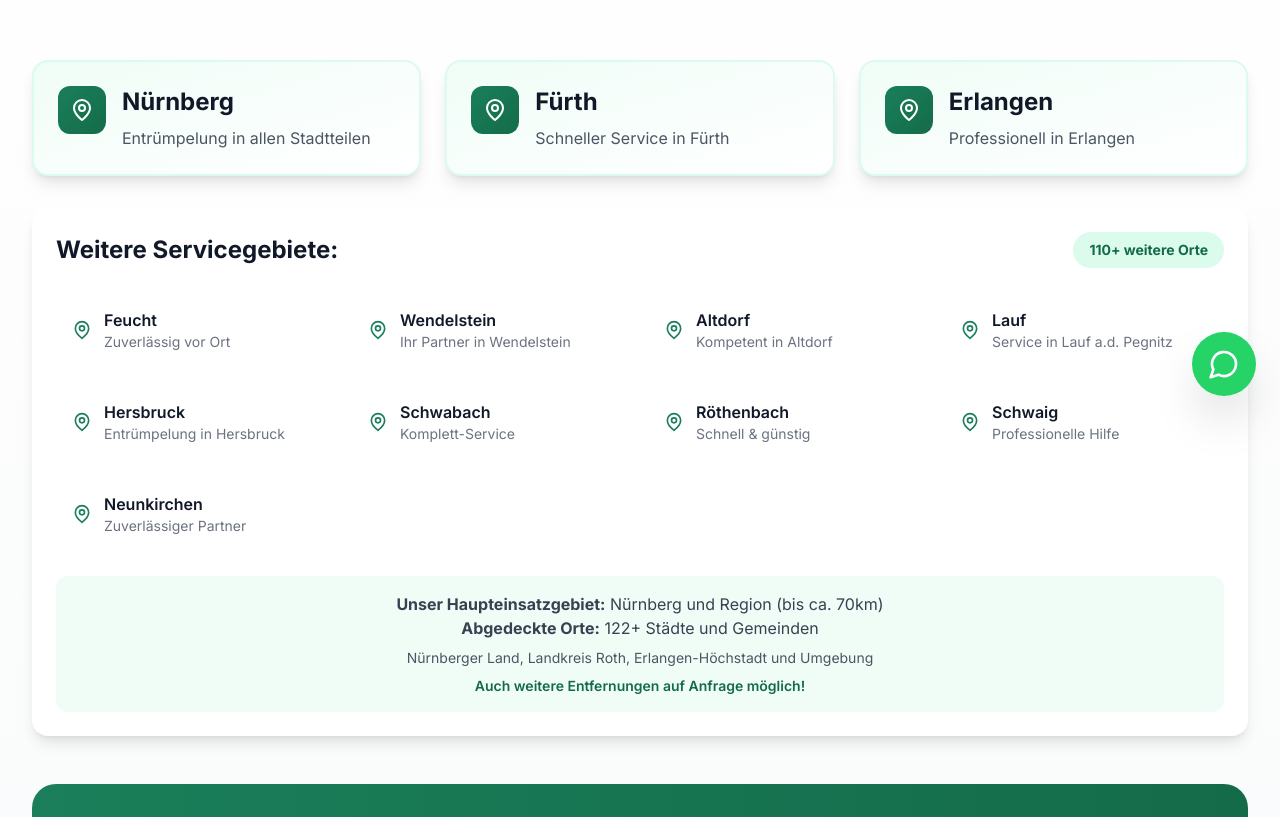
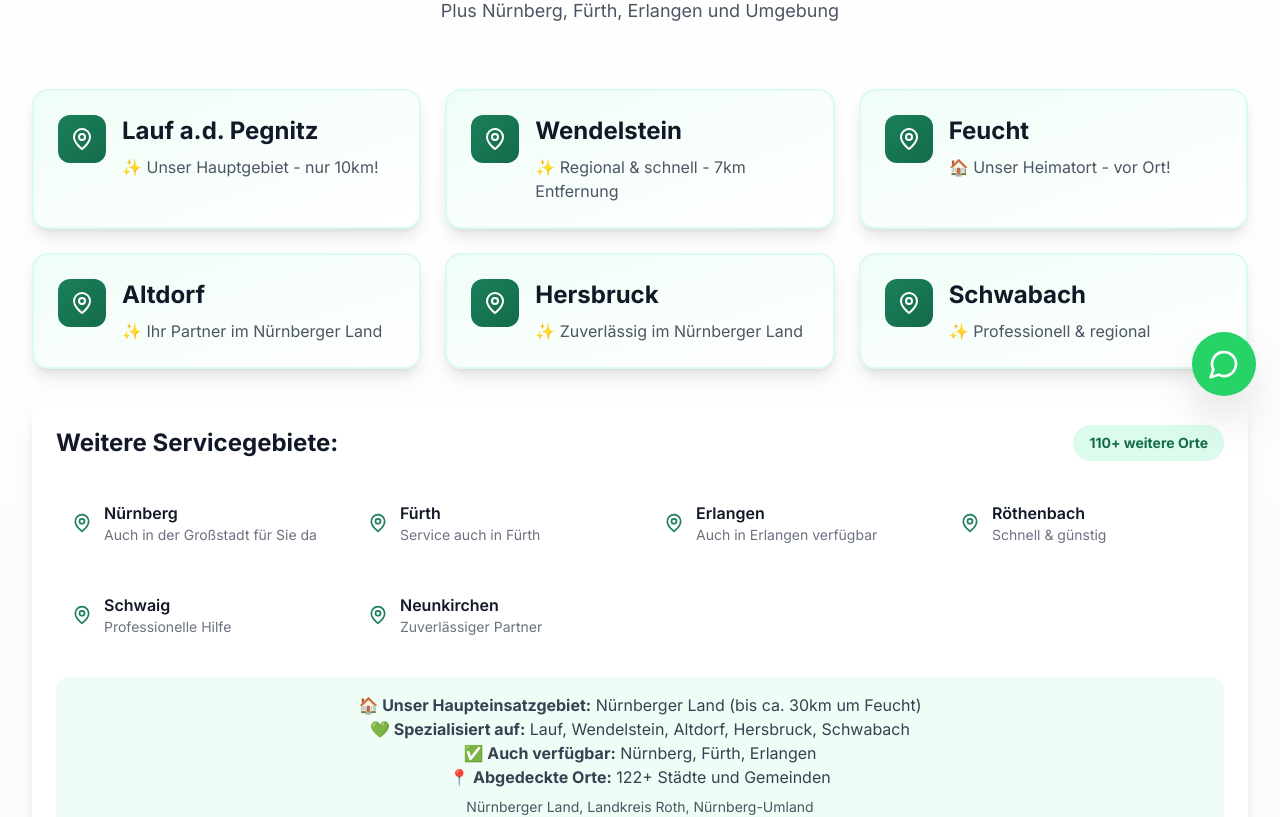
Before and after one commit to karadagicloud-stack/franken-entr-mpelung, a Next.js app: page /gebiete in a window 1280 px wide. Shown: the part 380-1197 px from the top of the page. Built offline with nearby package versions, Linux system fonts and the light colour scheme.

Commit message:
Website & SEO auf Nürnberger Land optimiert: Priorität auf Lauf, Wendelstein, Altdorf, Hersbruck - Nürnberg sekundär

```diff
--- a/app/layout.tsx
+++ b/app/layout.tsx
@@ -14,10 +14,10 @@ const inter = Inter({
 export const metadata: Metadata = {
   metadataBase: new URL('https://franken-entruempelung.vercel.app'),
   title: {
-    default: 'Franken-Entrümpelung | Professionelle Entrümpelung in Nürnberg & Umgebung',
+    default: 'Franken-Entrümpelung | Professionelle Entrümpelung im Nürnberger Land & Nürnberg',
     template: '%s | Franken-Entrümpelung'
   },
-  description: 'Professionelle Entrümpelung in Nürnberg, Fürth, Erlangen und dem gesamten Nürnberger Land. ✓ Schnell ✓ Zuverlässig ✓ Günstige Preise. Jetzt kostenlose Beratung anfordern!',
+  description: 'Aus Feucht - für das Nürnberger Land! Professionelle Entrümpelung in Lauf, Wendelstein, Altdorf, Hersbruck, Schwabach und Region. ✓ Regional ✓ Schnell ✓ Fair. Kostenlose Besichtigung!',
   keywords: ['Entrümpelung Nürnberg', 'Haushaltsauflösung Nürnberg', 'Wohnungsauflösung Nürnberg', 'Entrümpelung Fürth', 'Entrümpelung Erlangen', 'Nürnberger Land'],
   authors: [{ name: 'Franken-Entrümpelung' }],
   creator: 'Franken-Entrümpelung',
--- a/app/sitemap.ts
+++ b/app/sitemap.ts
@@ -60,20 +60,45 @@ export default function sitemap(): MetadataRoute.Sitemap {
     priority: 0.8,
   }))
 
-  // Lokale Seiten (extrem wichtig für Local SEO!)
-  const locationPages = [
-    'nuernberg',
-    'fuerth',
-    'erlangen',
+  // Nürnberger Land Seiten (HÖCHSTE PRIORITÄT!)
+  const nuernbergerLandPages = [
+    'lauf',
+    'wendelstein',
     'feucht',
+    'altdorf',
+    'hersbruck',
     'schwabach',
-    'roth',
-    'lauf',
+    'schwarzenbruck',
+    'eckental',
+    'roethenbach',
+    'schnaittach',
   ].map((location) => ({
     url: `${baseUrl}/entruempelung-${location}`,
     lastModified: new Date(),
     changeFrequency: 'weekly' as const,
-    priority: 0.9, // Sehr wichtig für Local SEO!
+    priority: 0.95, // HÖCHSTE Priorität - unser Hauptgebiet!
+  }))
+
+  // Großstädte (wichtig, aber sekundär)
+  const grossstadtPages = [
+    'nuernberg',
+    'fuerth',
+    'erlangen',
+  ].map((location) => ({
+    url: `${baseUrl}/entruempelung-${location}`,
+    lastModified: new Date(),
+    changeFrequency: 'weekly' as const,
+    priority: 0.85, // Wichtig, aber nicht Fokus
+  }))
+
+  // Weitere Umgebung
+  const umgebungPages = [
+    'roth',
+  ].map((location) => ({
+    url: `${baseUrl}/entruempelung-${location}`,
+    lastModified: new Date(),
+    changeFrequency: 'monthly' as const,
+    priority: 0.8,
   }))
 
   // Rechtliche Seiten
@@ -98,7 +123,9 @@ export default function sitemap(): MetadataRoute.Sitemap {
   return [
     ...mainPages,
     ...servicePages,
-    ...locationPages,
+    ...nuernbergerLandPages,
+    ...grossstadtPages,
+    ...umgebungPages,
     ...legalPages,
   ]
 }
--- a/components/Hero.tsx
+++ b/components/Hero.tsx
@@ -30,12 +30,12 @@ const Hero = () => {
                 <span className="bg-gradient-to-r from-primary-600 to-primary-700 bg-clip-text text-transparent">
                   Entrümpelung
                 </span>{' '}
-                in Nürnberg & Umgebung
+                im Nürnberger Land & Nürnberg
               </h1>
 
               <p className="text-xl md:text-2xl text-gray-600 mb-8 leading-relaxed">
-                Schnell, zuverlässig und zu fairen Preisen. Von der Haushaltsauflösung bis zur
-                Gewerbeentrümpelung – wir übernehmen alles für Sie.
+                <strong>Aus Feucht - für die Region!</strong> Schnell, zuverlässig und zu fairen Preisen.
+                Von der Haushaltsauflösung bis zur Gewerbeentrümpelung – Ihr regionaler Partner!
               </p>
 
               {/* USPs */}
--- a/components/SchemaMarkup.tsx
+++ b/components/SchemaMarkup.tsx
@@ -68,6 +68,46 @@ export default function SchemaMarkup() {
     "areaServed": [
       {
         "@type": "City",
+        "name": "Lauf an der Pegnitz"
+      },
+      {
+        "@type": "City",
+        "name": "Wendelstein"
+      },
+      {
+        "@type": "City",
+        "name": "Feucht"
+      },
+      {
+        "@type": "City",
+        "name": "Altdorf bei Nürnberg"
+      },
+      {
+        "@type": "City",
+        "name": "Hersbruck"
+      },
+      {
+        "@type": "City",
+        "name": "Schwabach"
+      },
+      {
+        "@type": "City",
+        "name": "Schwarzenbruck"
+      },
+      {
+        "@type": "City",
+        "name": "Eckental"
+      },
+      {
+        "@type": "City",
+        "name": "Röthenbach an der Pegnitz"
+      },
+      {
+        "@type": "City",
+        "name": "Schnaittach"
+      },
+      {
+        "@type": "City",
         "name": "Nürnberg"
       },
       {
@@ -80,19 +120,7 @@ export default function SchemaMarkup() {
       },
       {
         "@type": "City",
-        "name": "Feucht"
-      },
-      {
-        "@type": "City",
-        "name": "Schwabach"
-      },
-      {
-        "@type": "City",
         "name": "Roth"
-      },
-      {
-        "@type": "City",
-        "name": "Lauf an der Pegnitz"
       }
     ],
     "hasOfferCatalog": {
--- a/components/ServiceAreas.tsx
+++ b/components/ServiceAreas.tsx
@@ -9,52 +9,55 @@ import { locations } from '@/lib/locations'
 
 const serviceAreas = [
   {
-    name: 'Nürnberg',
-    description: 'Entrümpelung in allen Stadtteilen',
-    link: '/entruempelung-nuernberg',
+    name: 'Lauf a.d. Pegnitz',
+    description: '✨ Unser Hauptgebiet - nur 10km!',
+    link: '/entruempelung-lauf',
     isMain: true,
   },
   {
-    name: 'Fürth',
-    description: 'Schneller Service in Fürth',
-    link: '/entruempelung-fuerth',
-    isMain: true,
-  },
-  {
-    name: 'Erlangen',
-    description: 'Professionell in Erlangen',
-    link: '/entruempelung-erlangen',
+    name: 'Wendelstein',
+    description: '✨ Regional & schnell - 7km Entfernung',
+    link: '/entruempelung-wendelstein',
     isMain: true,
   },
   {
     name: 'Feucht',
-    description: 'Zuverlässig vor Ort',
+    description: '🏠 Unser Heimatort - vor Ort!',
     link: '/entruempelung-feucht',
-  },
-  {
-    name: 'Wendelstein',
-    description: 'Ihr Partner in Wendelstein',
-    link: '/entruempelung-wendelstein',
+    isMain: true,
   },
   {
     name: 'Altdorf',
-    description: 'Kompetent in Altdorf',
+    description: '✨ Ihr Partner im Nürnberger Land',
     link: '/entruempelung-altdorf',
-  },
-  {
-    name: 'Lauf',
-    description: 'Service in Lauf a.d. Pegnitz',
-    link: '/entruempelung-lauf',
+    isMain: true,
   },
   {
     name: 'Hersbruck',
-    description: 'Entrümpelung in Hersbruck',
+    description: '✨ Zuverlässig im Nürnberger Land',
     link: '/entruempelung-hersbruck',
+    isMain: true,
   },
   {
     name: 'Schwabach',
-    description: 'Komplett-Service',
+    description: '✨ Professionell & regional',
     link: '/entruempelung-schwabach',
+    isMain: true,
+  },
+  {
+    name: 'Nürnberg',
+    description: 'Auch in der Großstadt für Sie da',
+    link: '/entruempelung-nuernberg',
+  },
+  {
+    name: 'Fürth',
+    description: 'Service auch in Fürth',
+    link: '/entruempelung-fuerth',
+  },
+  {
+    name: 'Erlangen',
+    description: 'Auch in Erlangen verfügbar',
+    link: '/entruempelung-erlangen',
   },
   {
     name: 'Röthenbach',
@@ -99,7 +102,8 @@ const ServiceAreas = () => {
             Unsere Servicegebiete
           </h2>
           <p className="text-xl text-gray-600 max-w-3xl mx-auto">
-            Wir sind in Nürnberg, dem gesamten Nürnberger Land und Umgebung für Sie da
+            <strong>Aus Feucht - für das gesamte Nürnberger Land!</strong><br />
+            <span className="text-lg">Plus Nürnberg, Fürth, Erlangen und Umgebung</span>
           </p>
         </motion.div>
 
@@ -165,13 +169,15 @@ const ServiceAreas = () => {
           </div>
           <div className="mt-6 p-4 bg-primary-50 rounded-xl text-center">
             <p className="text-gray-700">
-              <strong>Unser Haupteinsatzgebiet:</strong> Nürnberg und Region (bis ca. 70km)<br />
-              <strong>Abgedeckte Orte:</strong> {totalLocations}+ Städte und Gemeinden<br />
+              <strong>🏠 Unser Haupteinsatzgebiet:</strong> Nürnberger Land (bis ca. 30km um Feucht)<br />
+              <strong>💚 Spezialisiert auf:</strong> Lauf, Wendelstein, Altdorf, Hersbruck, Schwabach<br />
+              <strong>✅ Auch verfügbar:</strong> Nürnberg, Fürth, Erlangen<br />
+              <strong>📍 Abgedeckte Orte:</strong> {totalLocations}+ Städte und Gemeinden<br />
               <span className="text-sm text-gray-600 mt-2 block">
-                Nürnberger Land, Landkreis Roth, Erlangen-Höchstadt und Umgebung
+                Nürnberger Land, Landkreis Roth, Nürnberg-Umland
               </span>
               <span className="text-sm font-semibold text-primary-700 mt-2 block">
-                Auch weitere Entfernungen auf Anfrage möglich!
+                Regional aus Feucht - Ihr Nachbar hilft! ❤️
               </span>
             </p>
           </div>
```
